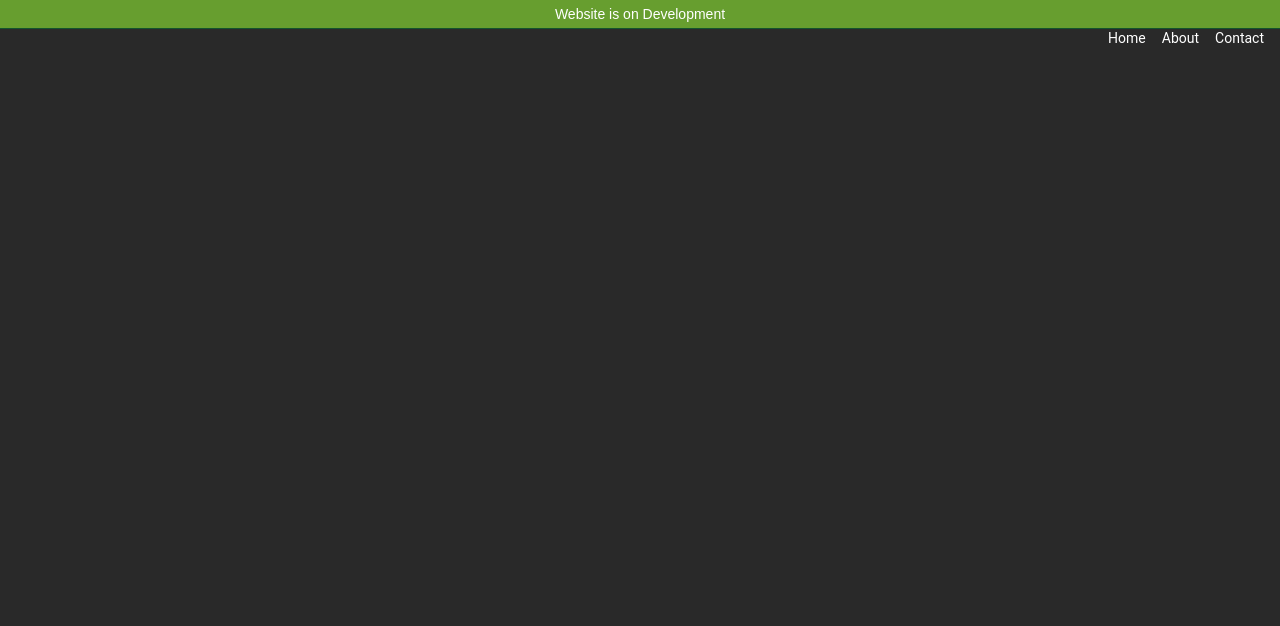
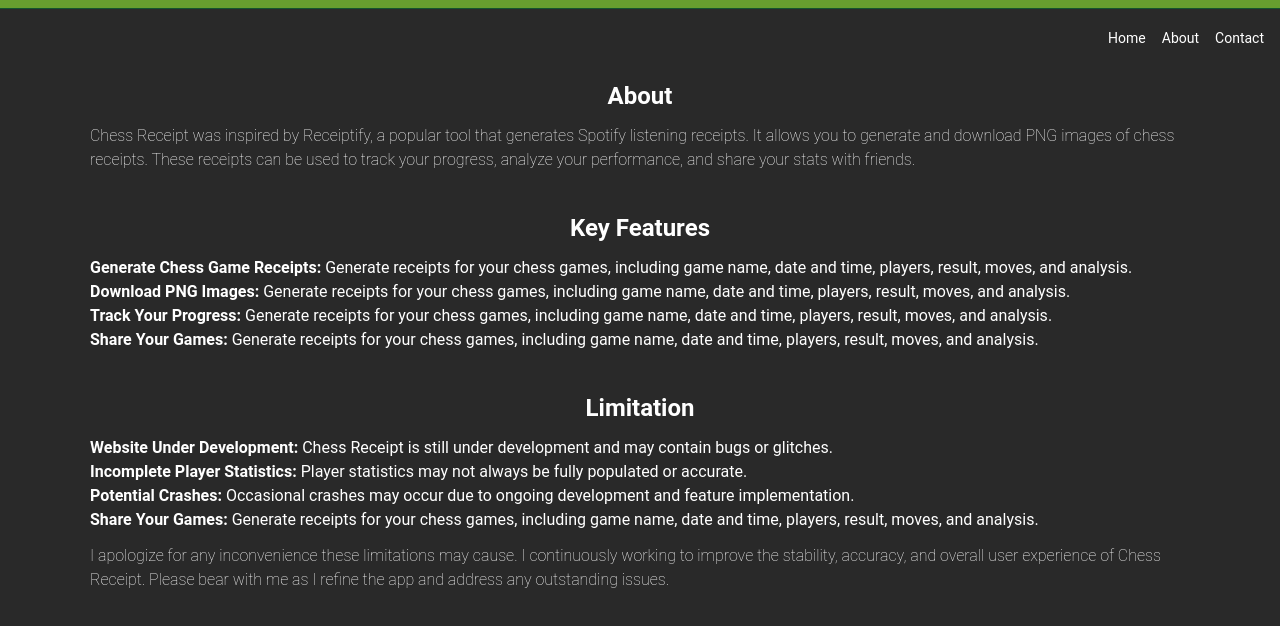
Before and after one commit to selelel/pawn-reciept, a React (Create React App) app: page /pawn-reciept/about in a window 1280 px wide. Shown: the top 626 px of the page. Built offline with nearby package versions, Linux system fonts and the light colour scheme; no server answers; a web font is replaced by a local one.

Commit message:
add the About Contents

```diff
--- a/package.json
+++ b/package.json
@@ -1,5 +1,5 @@
 {
-  "homepage": "https://selelel.github.io/pawn-peek",
+  "homepage": "https://selelel.github.io/pawn-reciept",
   "name": "pawn-peek-reciepts",
   "version": "0.1.0",
   "private": true,
--- a/src/App.tsx
+++ b/src/App.tsx
@@ -8,17 +8,16 @@ function App() {
   return (
     <>
       <div className="bg-green_ fixed top-0 right-0 left-0 z-10 p-1 border-b border-green-900 ">
-        <p className="text-center text-sm text-white ">
+        {/* <p className="text-center text-sm text-white ">
           Website is on Development
-        </p>
+        </p> */}
         <Nav />
       </div>
       <Routes>
         <Route path="" element={<Hero />}></Route>
-        <Route path="/pawn-peek" element={<Hero />}>
-          <Route path="/pawn-peek/about" element={<About />}></Route>
-          <Route path="/pawn-peek/contact" element={<Contact />}></Route>
-        </Route>
+        <Route path="/pawn-reciept" element={<Hero />}></Route>
+        <Route path="/pawn-reciept/about" element={<About />}></Route>
+        <Route path="/pawn-reciept/contact" element={<Contact />}></Route>
       </Routes>
     </>
   );
--- a/src/context/context.tsx
+++ b/src/context/context.tsx
@@ -79,6 +79,7 @@ function Context({ children }: params) {
 }
 
 const context = () => {
+  // eslint-disable-next-line react-hooks/rules-of-hooks
   return useContext(FetchedData);
 };
 export { Context, context };
--- a/src/pages/About.tsx
+++ b/src/pages/About.tsx
@@ -1,7 +1,99 @@
 import React from "react";
 
 function About() {
-  return <div>SDOVISDPOIFJSDPOIFJ</div>;
+  return (
+    <div className="text-white flex flex-col items-center font-roboto mt-20 gap-10 mx-10">
+      <div className="flex flex-col items-center gap-3 ">
+        <h1 className="font-semibold text-2xl">About</h1>
+        <h1 className="font-thin w-11/12">
+          Chess Receipt was inspired by Receiptify, a popular tool that
+          generates Spotify listening receipts. It allows you to generate and
+          download PNG images of chess receipts. These receipts can be used to
+          track your progress, analyze your performance, and share your stats
+          with friends.
+        </h1>
+      </div>
+
+      <div className="flex flex-col items-center gap-3 w-full">
+        <h1 className="font-semibold text-2xl">Key Features</h1>
+
+        <ul className="w-11/12">
+          <li>
+            <p>
+              <span className="font-bold">Generate Chess Game Receipts: </span>
+              Generate receipts for your chess games, including game name, date
+              and time, players, result, moves, and analysis.
+            </p>
+          </li>
+
+          <li>
+            <p>
+              <span className="font-bold">Download PNG Images: </span>
+              Generate receipts for your chess games, including game name, date
+              and time, players, result, moves, and analysis.
+            </p>
+          </li>
+
+          <li>
+            <p>
+              <span className="font-bold">Track Your Progress: </span>
+              Generate receipts for your chess games, including game name, date
+              and time, players, result, moves, and analysis.
+            </p>
+          </li>
+
+          <li>
+            <p>
+              <span className="font-bold">Share Your Games: </span>
+              Generate receipts for your chess games, including game name, date
+              and time, players, result, moves, and analysis.
+            </p>
+          </li>
+        </ul>
+      </div>
+      <div className="flex flex-col items-center gap-3">
+        <h1 className="font-semibold text-2xl">Limitation</h1>
+        <ul className="w-11/12">
+          <li>
+            <p>
+              <span className="font-bold">Website Under Development: </span>
+              Chess Receipt is still under development and may contain bugs or
+              glitches.
+            </p>
+          </li>
+
+          <li>
+            <p>
+              <span className="font-bold">Incomplete Player Statistics: </span>
+              Player statistics may not always be fully populated or accurate.
+            </p>
+          </li>
+
+          <li>
+            <p>
+              <span className="font-bold">Potential Crashes: </span>
+              Occasional crashes may occur due to ongoing development and
+              feature implementation.
+            </p>
+          </li>
+
+          <li>
+            <p>
+              <span className="font-bold">Share Your Games: </span>
+              Generate receipts for your chess games, including game name, date
+              and time, players, result, moves, and analysis.
+            </p>
+          </li>
+        </ul>
+        <h1 className="font-thin w-11/12">
+          I apologize for any inconvenience these limitations may cause. I
+          continuously working to improve the stability, accuracy, and overall
+          user experience of Chess Receipt. Please bear with me as I refine the
+          app and address any outstanding issues.
+        </h1>
+      </div>
+    </div>
+  );
 }
 
 export default About;
--- a/src/pages/HeroPage.tsx
+++ b/src/pages/HeroPage.tsx
@@ -31,7 +31,7 @@ function Hero() {
             statistics
           </p>
           <h1 className="w-fit mx-auto text-sm mt-3">
-            🔽 Generate your Chess Reciept 🔽
+            🔽 Generate your personal reciept 🔽
           </h1>
           <form
             onSubmit={cont?.onsubmitHandler}
--- a/src/pages/Navbar.tsx
+++ b/src/pages/Navbar.tsx
@@ -12,17 +12,17 @@ function Nav({ children }: prop) {
       <div className="fixed right-2 top-5">
         <ul className="text-white/70 text-sm font-roboto flex gap-4 p-2">
           <li>
-            <Link to={"/pawn-peek"}>
+            <Link to={"/pawn-reciept"}>
               <Button primary>Home</Button>
             </Link>
           </li>
           <li>
-            <Link to={"/pawn-peek/about"}>
+            <Link to={"/pawn-reciept/about"}>
               <Button primary>About</Button>
             </Link>
           </li>
           <li>
-            <Link to={"/pawn-peek/contact"}>
+            <Link to={"/pawn-reciept/contact"}>
               <Button primary>Contact</Button>
             </Link>
           </li>
```
